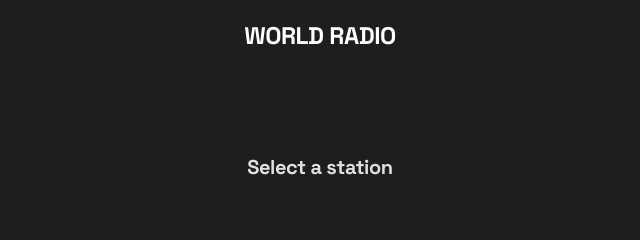
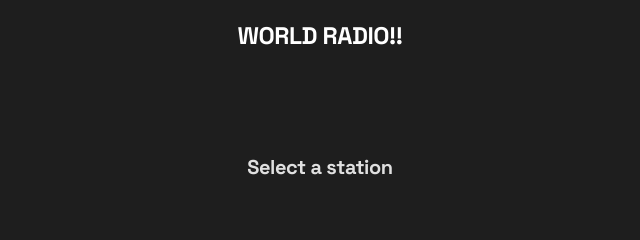
Before and after one commit to derrific/world-radio, a plain HTML site: page index.html in a window 1280 px wide. Shown: the top 240 px of the page, 320-960 px from the left. Drawn offline with nearby package versions, Linux system fonts and the light colour scheme.

Commit message:
added exclamation pts

```diff
--- a/index.html
+++ b/index.html
@@ -16,7 +16,7 @@
 <body>
 
     <div class="player-container">
-        <h1>World Radio</h1>
+        <h1>World Radio!!</h1>
 
         <div class="current-info">
             <img id="current-image" src="" alt="" style="display: none;">
```
